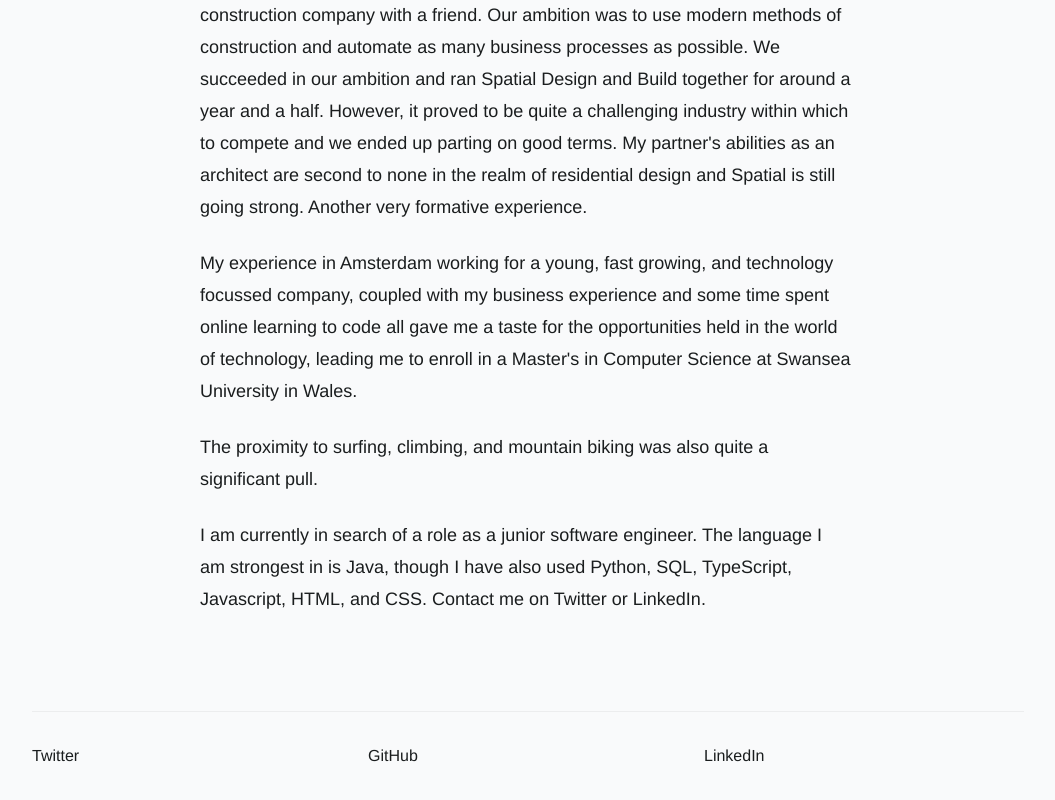
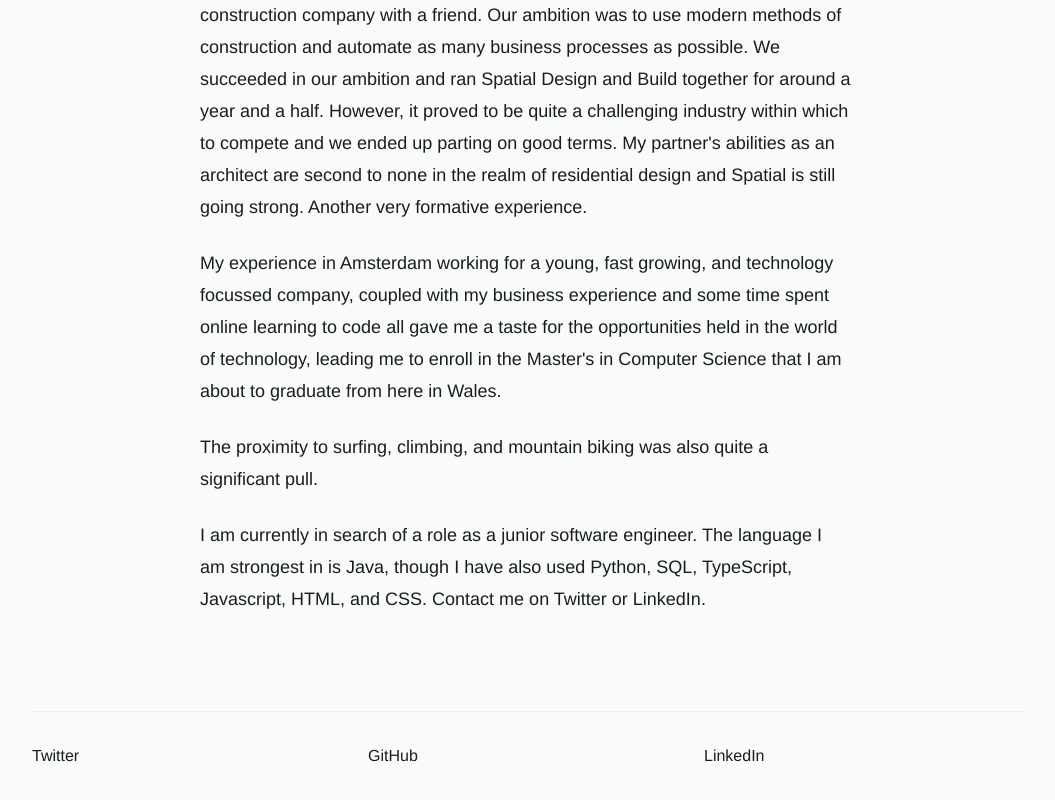
Before and after one commit to ORJackson/oliverr-website, a Next.js app: page /about in a window 1280 px wide. Shown: the part 989-1789 px from the top of the page, without its empty margins (112-1167 px from the left). Built offline with nearby package versions, Linux system fonts and the light colour scheme.

Commit message:
Update about.tsx

```diff
--- a/pages/about.tsx
+++ b/pages/about.tsx
@@ -38,7 +38,7 @@ const About = () => {
 
         <p>
         My experience in Amsterdam working for a young, fast growing, and technology focussed company, coupled with my business experience and some time spent online learning to code all gave me a taste for the opportunities held in the world of technology,
-        leading me to enroll in a Master&apos;s in Computer Science at Swansea University in Wales.
+        leading me to enroll in the Master&apos;s in Computer Science that I am about to graduate from here in Wales.
 
         </p>
 
```
